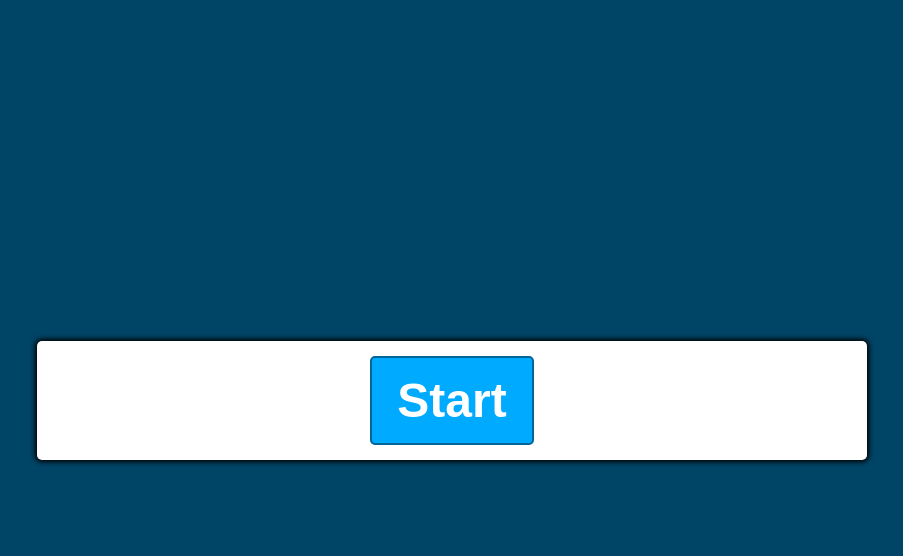
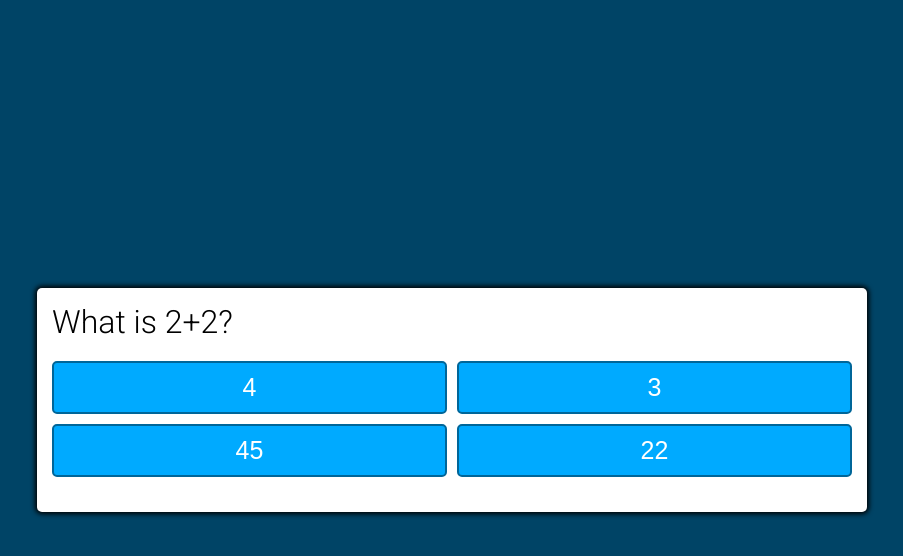
Before and after one commit to LittleDevXD/Quiz-App, a plain HTML site: page index.html in a window 1280 px wide. Both pictures are taken after a click on the button "Start". Shown: the whole page, without its empty margins (188-1091 px from the left). Drawn offline with Linux system fonts and the light colour scheme.

Commit message:
added mechanics

```diff
--- a/app.js
+++ b/app.js
@@ -0,0 +1,94 @@
+const startBtn = document.getElementById("start-btn");
+const nextBtn = document.getElementById("next-btn");
+const questionContainerElement = document.getElementById("question-container");
+const answerButtonsElement = document.getElementById("answer-buttons");
+const questionElement = document.getElementById("question");
+
+startBtn.addEventListener("click", startGame);
+nextBtn.addEventListener("click", () => {
+    currentIndex++;
+    setNextQuestion();
+})
+
+let shuffledQuestions, currentIndex;
+
+const questions = [
+    {
+        question: "What is 2+2?",
+        answers: [
+            {answer: "4", correct: true},
+            {answer: "3", correct: false},
+            {answer: "45", correct: false},
+            {answer: "22", correct: false}
+        ]
+    },
+    {
+        question: "Who is Faceless God?",
+        answers: [
+            {answer: "Nothing", correct: false},
+            {answer: "Noone", correct: true},
+            {answer: "Anyone", correct: false},
+            {answer: "IDK", correct: false}
+        ]
+    }
+]
+
+function startGame() {
+    questionContainerElement.classList.remove("hide");
+    startBtn.classList.add("hide");
+    shuffledQuestions = questions.sort(() => Math.random() - 0.5);
+    currentIndex = 0;
+    setNextQuestion();
+}
+
+function setNextQuestion() {
+    showQuestion(shuffledQuestions[currentIndex]);
+}
+
+function showQuestion(question) {
+    resetState();
+    questionElement.innerText = question.question;
+    question.answers.forEach((answer) => {
+        let button = document.createElement("button");
+        button.innerText = answer.answer;
+        button.classList.add("btn");
+        if (answer.correct) {
+            button.dataset.correct = answer.correct;
+        };
+        button.addEventListener("click", selectAnswer)
+        answerButtonsElement.appendChild(button);
+    })
+}
+
+function selectAnswer(e) {
+    let selectedButton = e.target;
+    let correct = selectedButton.dataset.correct;
+    setStatus(document.body, correct);
+    Array.from(answerButtonsElement.children).forEach((button) => {
+        setStatus(button, button.dataset.correct);
+    })
+    if (shuffledQuestions.length > currentIndex + 1) {
+        nextBtn.classList.remove("hide");
+    } else {
+        startBtn.innerText = "Restart";
+        startBtn.classList.remove("hide");
+    }
+
+}
+
+function setStatus(element, correct) {
+    if (correct) {
+        element.classList.add("correct");
+    } else {
+        element.classList.add("wrong");
+    }
+}
+
+function resetState() {
+    document.body.classList.remove("correct");
+    document.body.classList.remove("wrong");
+    nextBtn.classList.add("hide");
+    while (answerButtonsElement.firstChild) {
+        answerButtonsElement.removeChild(answerButtonsElement.firstChild);
+    };
+}
--- a/style.css
+++ b/style.css
@@ -61,6 +61,7 @@ body.wrong {
 
 .btn:hover {
     border-color: black;
+    background-color: hsl(var(--hue-neutral), 100%, 70%);
 }
 
 .btn.correct {
```
